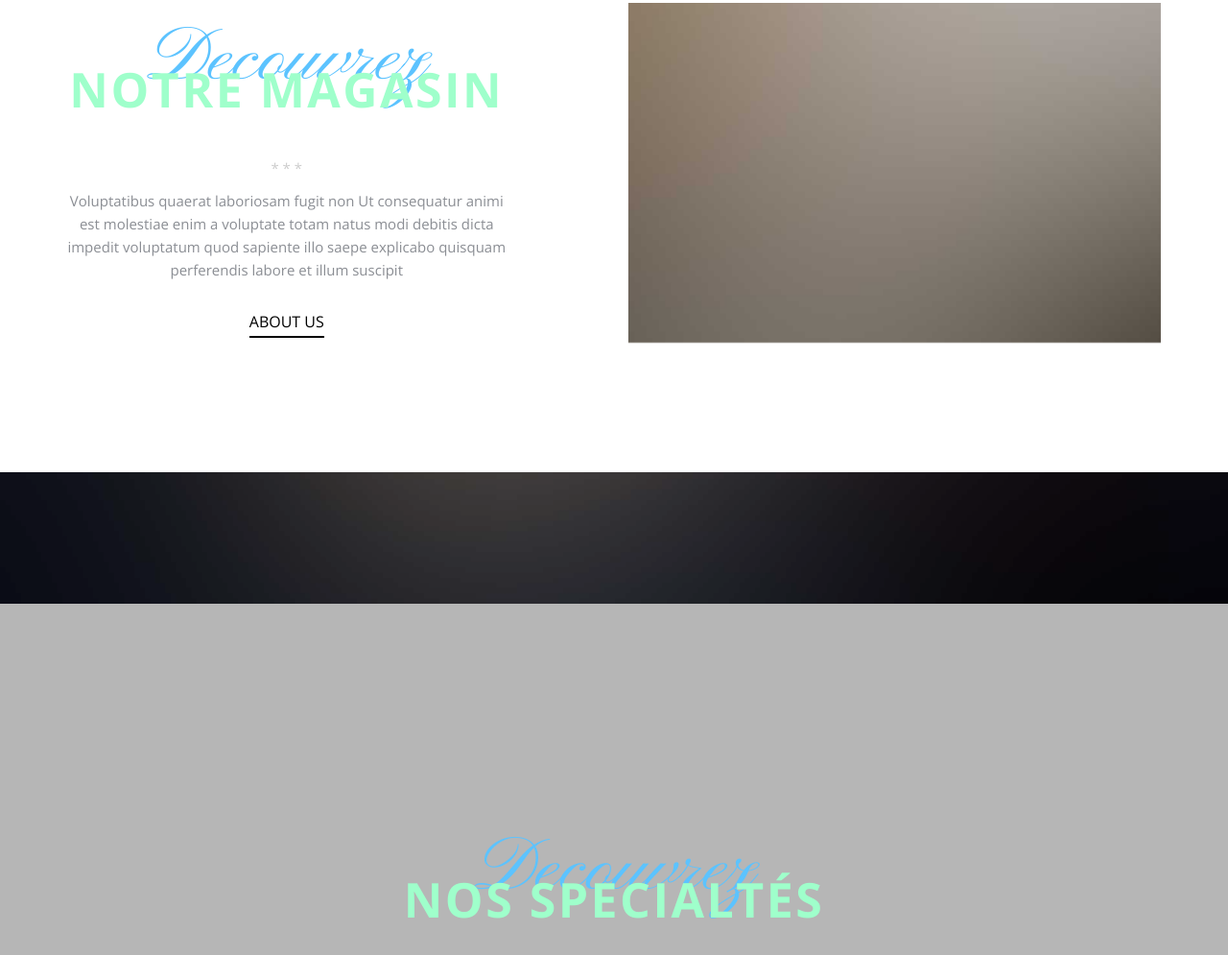
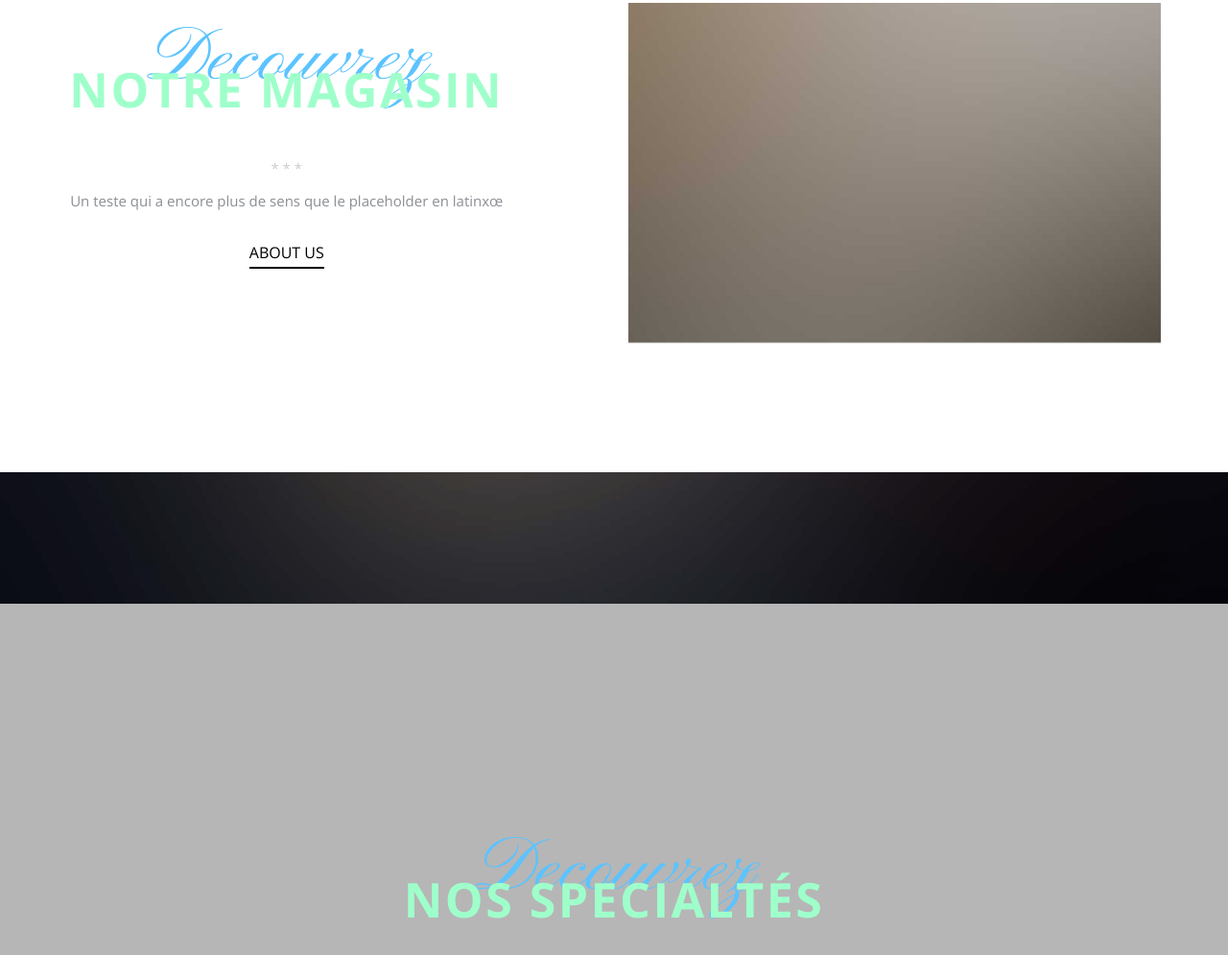
Before and after one commit to NguyenHuyHoangRennes2/SiteResto, a website: page resto/index.html in a window 1280 px wide. Shown: the part 852-1847 px from the top of the page at 96% size. Drawn offline with nearby package versions, Linux system fonts and the light colour scheme; files whose address does not match are found by name.

Commit message:
modifs trucs

```diff
--- a/resto/index.html
+++ b/resto/index.html
@@ -99,7 +99,7 @@
               <h3 class="secondary-heading">Notre magasin</h3>
               <span class="seperator">* * *</span>
             </div>
-            <p>Voluptatibus quaerat laboriosam fugit non Ut consequatur animi est molestiae enim a voluptate totam natus modi debitis dicta impedit voluptatum quod sapiente illo saepe explicabo quisquam perferendis labore et illum suscipit</p>
+            <p>Un teste qui a encore plus de sens que le placeholder en latinxœ</p>
             <p><a href="#" class="probootstrap-custom-link">About Us</a></p>
           </div>
           <div class="col-md-6 col-md-push-1 probootstrap-animate">
```
